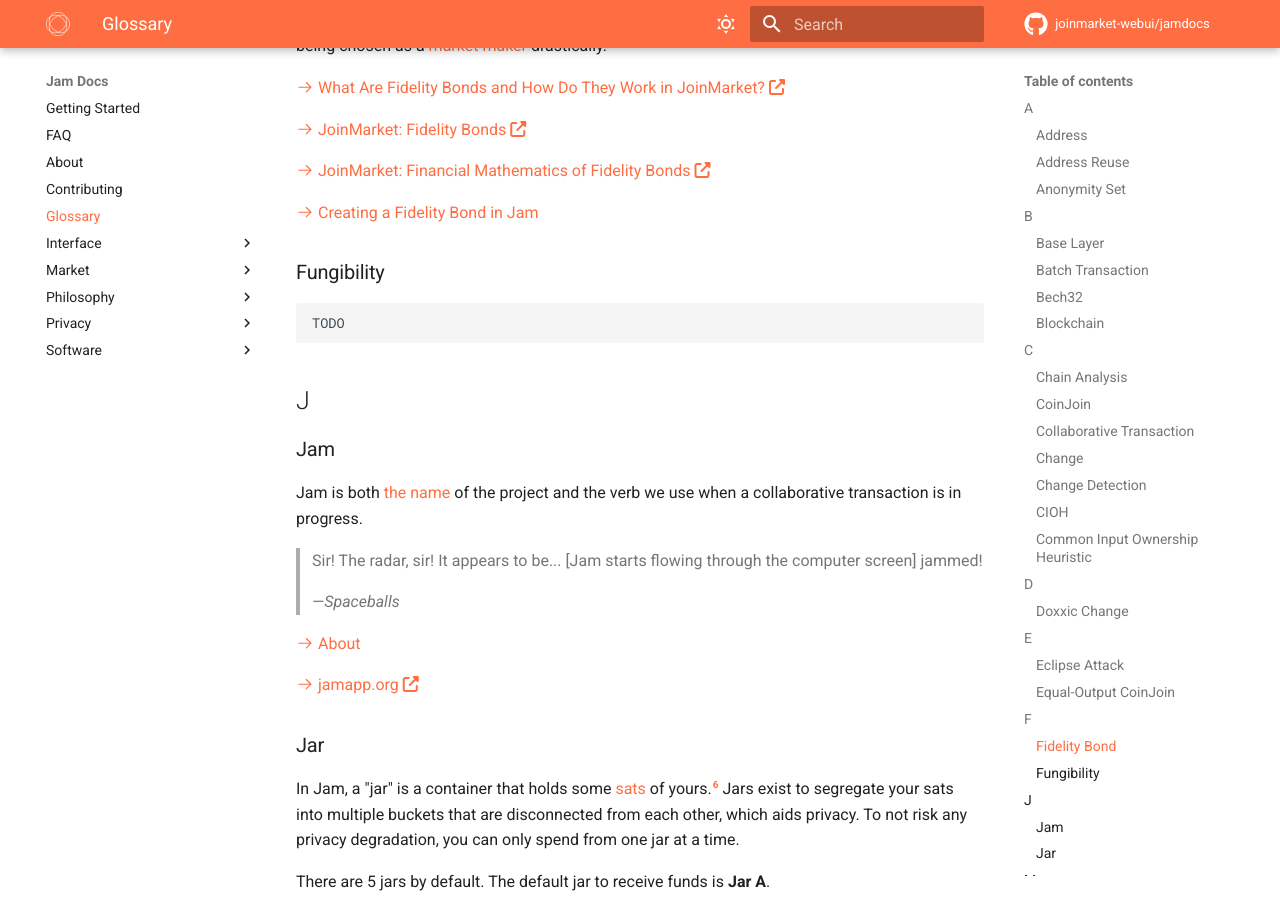
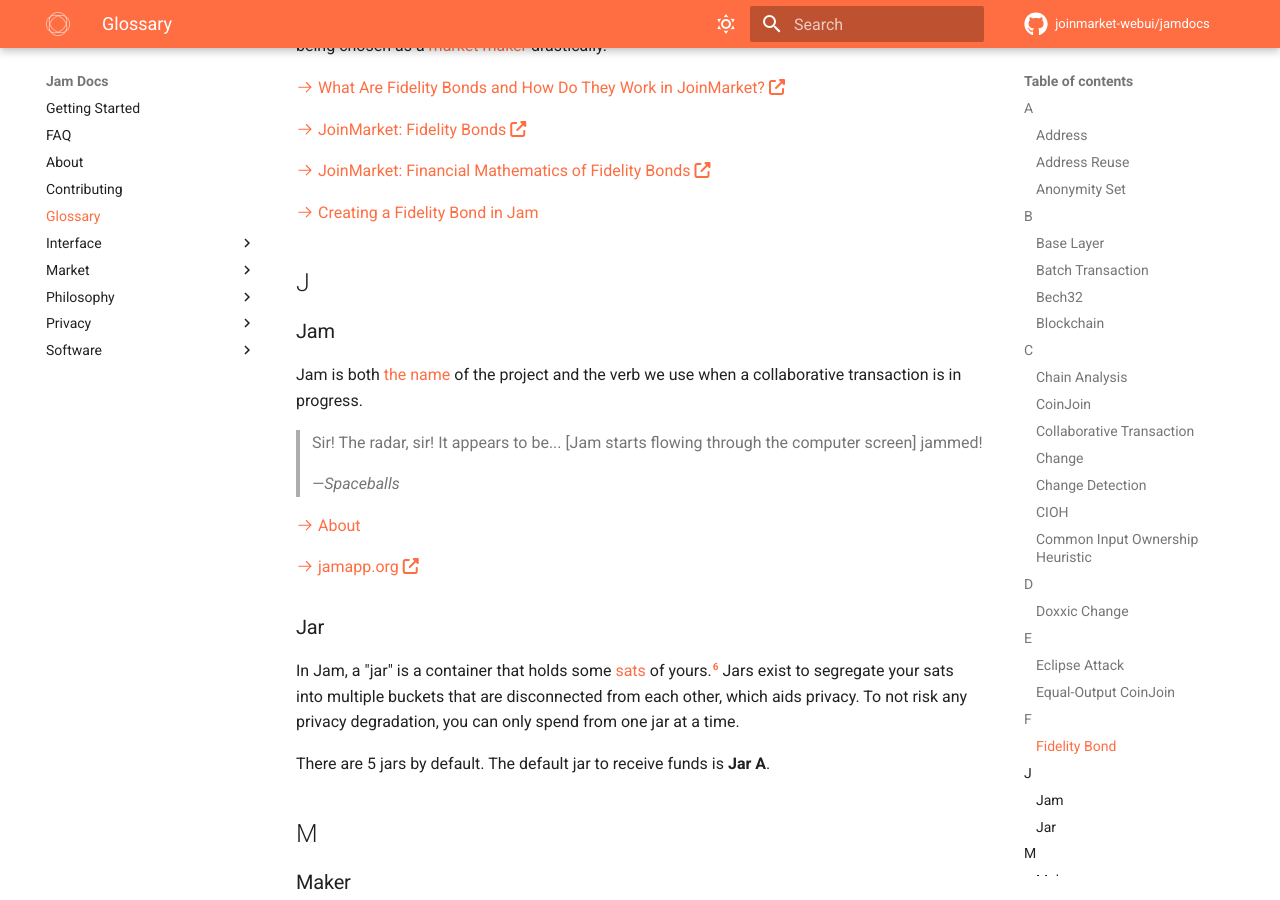
Before and after one commit to joinmarket-webui/jamdocs, an MkDocs documentation site: the page built from docs/glossary.md, in a window 1280 px wide and 900 px high, scrolled down 5717 px. Built offline with MkDocs 1.6.1 and Material for MkDocs 9.7.7, drawn with Linux system fonts in a browser that asks for light colours; nearby versions of some CDN libraries; comment, search, counter and statistics services are not loaded.

Commit message:
docs(glossary): remove todo

```diff
--- a/docs/glossary.md
+++ b/docs/glossary.md
@@ -322,9 +322,6 @@
 [jm-fb-math]: https://gist.github.com/chris-belcher/87ebbcbb639686057a389acb9ab3e25b
 [jam-fb]: /interface/fidelity-bonds/
 
-### Fungibility
-
-    TODO
 
 ## J
 ### Jam
```
